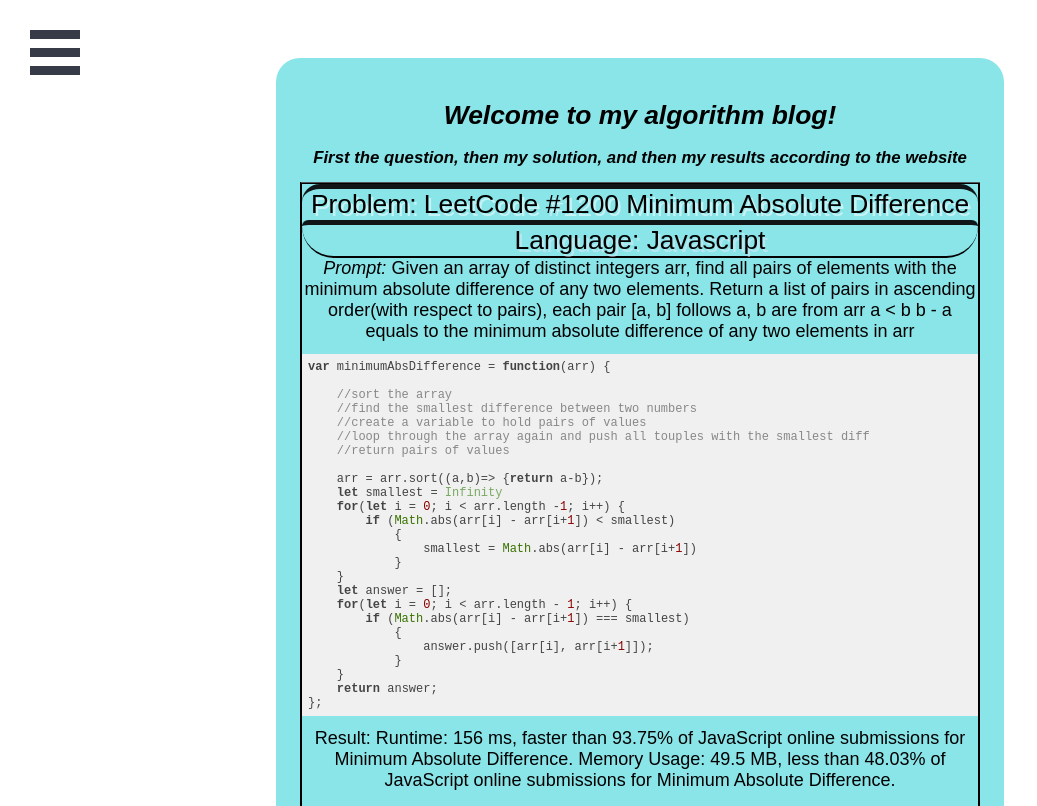
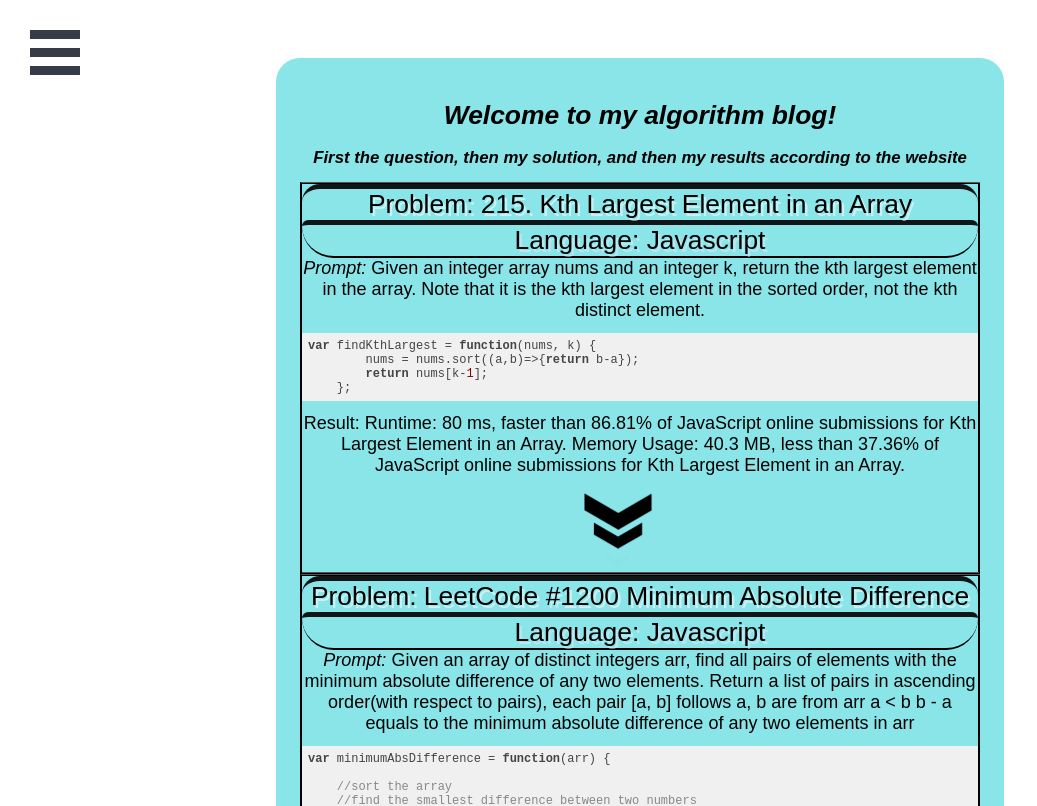
Before and after one commit to pachown/Thomas-McNutt-Website, a Next.js app in the folder website/: page /algos in a window 1280 px wide. Shown: the top 806 px of the page, without its empty margins (0-1037 px from the left). Built offline with nearby package versions, Linux system fonts and the light colour scheme.

Commit message:
Added Leetcode #215 Kth Largest Element in an Array

```diff
--- a/website/algorithms.js
+++ b/website/algorithms.js
@@ -5,6 +5,17 @@
 // Third element is a basic test
 // Fourth element is the most complicated solution I can find on leetcode with deep description of how it differs from my solution
 let algos = {
+    '215. Kth Largest Element in an Array':[`Given an integer array nums and an integer k, return the kth largest element in the array.
+
+    Note that it is the kth largest element in the sorted order, not the kth distinct element.
+
+    `,
+    `var findKthLargest = function(nums, k) {
+        nums = nums.sort((a,b)=>{return b-a});
+        return nums[k-1];
+    };`,
+    `Runtime: 80 ms, faster than 86.81% of JavaScript online submissions for Kth Largest Element in an Array.\n
+    Memory Usage: 40.3 MB, less than 37.36% of JavaScript online submissions for Kth Largest Element in an Array.`,'Javascript'],
   'LeetCode #1200 Minimum Absolute Difference':[`Given an array of distinct integers arr, find all pairs of elements with the minimum absolute difference of any two elements.
 
   Return a list of pairs in ascending order(with respect to pairs), each pair [a, b] follows
```
